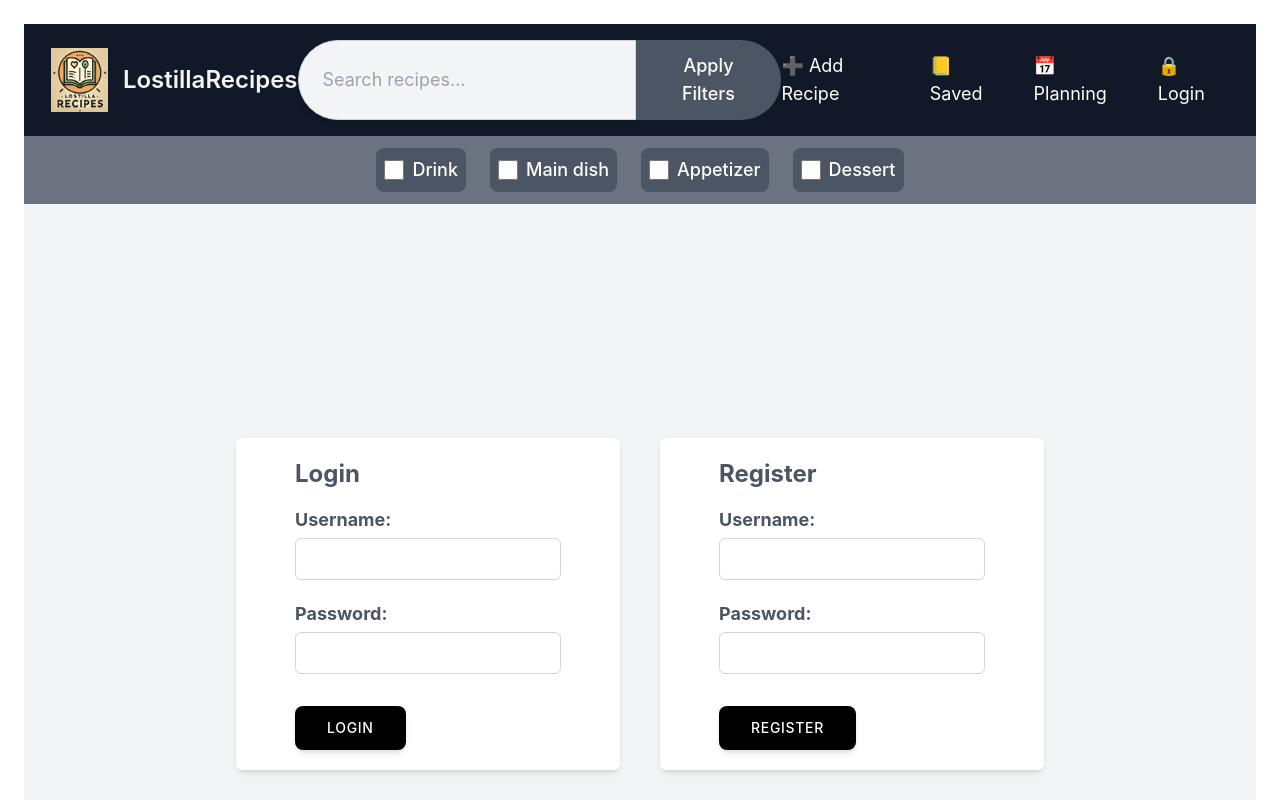
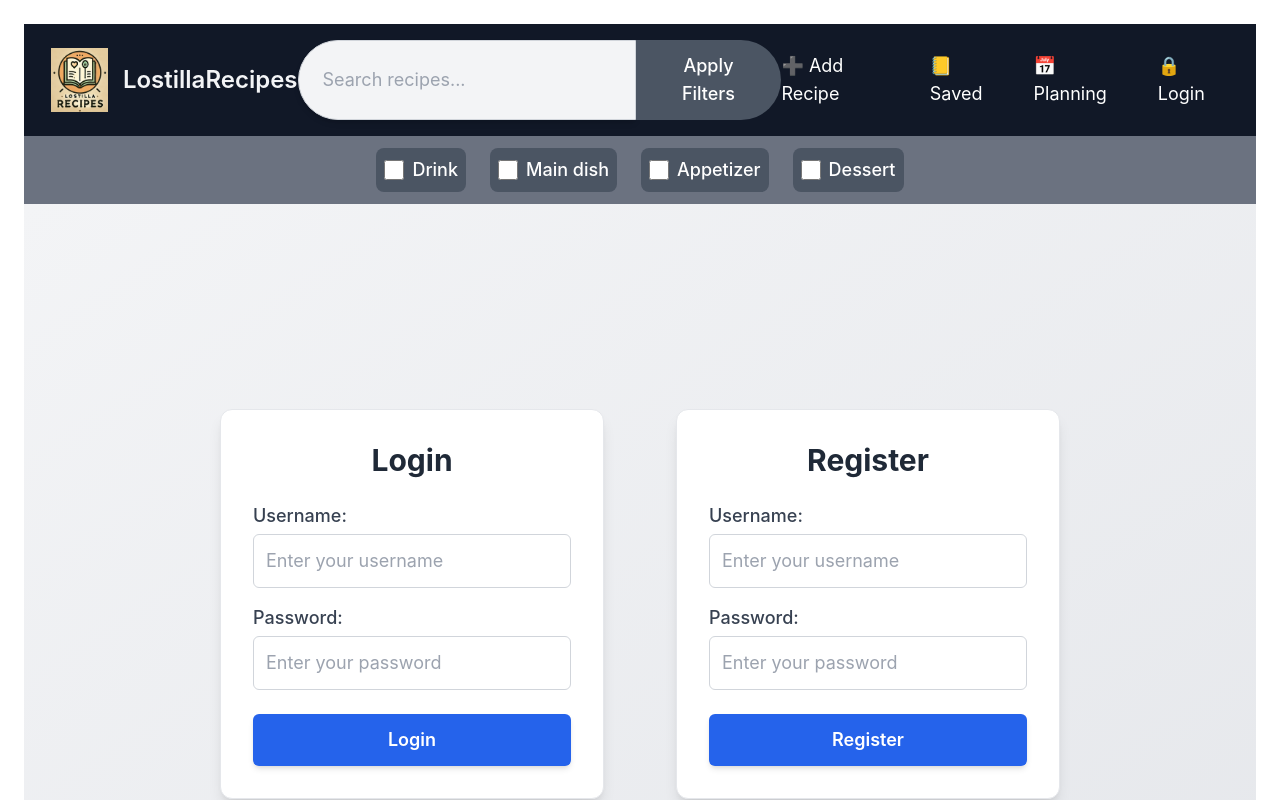
Before and after one commit to JuanjoCervilla/LostillaRecipes-App, a React (Create React App) app in the folder client/: page /auth in a window 1280 px wide. Shown: the top 800 px of the page. Built offline with nearby package versions, Linux system fonts and the light colour scheme; no server answers.

Commit message:
auth page new style

```diff
--- a/client/src/components/navbar/index.jsx
+++ b/client/src/components/navbar/index.jsx
@@ -61,7 +61,7 @@ export default function Navbar() {
           onChange={(event) => setSearchParam(event.target.value)}
           placeholder="Search recipes..."
           className="flex-grow bg-gray-100 p-3 px-6 rounded-l-full outline-none shadow-md border border-gray-300
-                    transition focus:ring-2 focus:ring-blue-500"
+                    transition focus:ring-2 focus:ring-blue-500 text-black"
         />
         <button
           type="submit"
@@ -128,6 +128,5 @@ export default function Navbar() {
     </div>
   </div>
 </div>
-
   );
 }
--- a/client/src/pages/auth/index.jsx
+++ b/client/src/pages/auth/index.jsx
@@ -3,24 +3,63 @@ import axios from "axios";
 import { useCookies } from "react-cookie";
 import { useNavigate } from "react-router-dom";
 
+// Reusable Form Component for Login and Register
+const AuthForm = ({ title, onSubmit, username, setUsername, password, setPassword, buttonText }) => (
+  <div className="flex flex-col justify-center items-center p-8 bg-white rounded-xl shadow-lg m-5 w-96 border border-gray-200">
+    <form onSubmit={onSubmit} className="w-full">
+      <h2 className="text-3xl font-bold text-center text-gray-800 mb-6">{title}</h2>
 
+      {/* Username Field */}
+      <div className="flex flex-col mb-4">
+        <label htmlFor="username" className="font-medium text-gray-700 mb-1">Username:</label>
+        <input
+          type="text"
+          id="username"
+          value={username}
+          onChange={(event) => setUsername(event.target.value)}
+          placeholder="Enter your username"
+          className="p-3 rounded-md border border-gray-300 focus:ring-2 focus:ring-blue-500 focus:outline-none text-gray-800"
+        />
+      </div>
+
+      {/* Password Field */}
+      <div className="flex flex-col mb-6">
+        <label htmlFor="password" className="font-medium text-gray-700 mb-1">Password:</label>
+        <input
+          type="password"
+          id="password"
+          value={password}
+          onChange={(event) => setPassword(event.target.value)}
+          placeholder="Enter your password"
+          className="p-3 rounded-md border border-gray-300 focus:ring-2 focus:ring-blue-500 focus:outline-none text-gray-800"
+        />
+      </div>
+
+      {/* Submit Button */}
+      <button
+        type="submit"
+        className="w-full bg-blue-600 hover:bg-blue-700 text-white font-semibold py-3 rounded-md shadow-md transition duration-200"
+      >
+        {buttonText}
+      </button>
+    </form>
+  </div>
+);
+
+// Login Component
 const Login = () => {
   const [_, setCookies] = useCookies(["access_token"]);
-
   const [username, setUsername] = useState("");
   const [password, setPassword] = useState("");
-
   const navigate = useNavigate();
 
   const handleSubmit = async (event) => {
     event.preventDefault();
-
     try {
       const result = await axios.post("http://localhost:3001/auth/login", {
         username,
         password,
       });
-
       setCookies("access_token", result.data.token);
       window.localStorage.setItem("userID", result.data.userID);
       navigate("/");
@@ -30,51 +69,22 @@ const Login = () => {
   };
 
   return (
-      <div className="flex flex-col justify-center items-center p-5 bg-white rounded-md shadow-md m-5 w-96">
-        <form onSubmit={handleSubmit}>
-          <h2 className="mt-0 text-2xl font-bold mb-4">Login</h2>
-          <div className="flex flex-col mb-5">
-            <label htmlFor="username" className="font-bold mb-1">
-              Username:
-            </label>
-            <input
-              type="text"
-              id="username"
-              value={username}
-              onChange={(event) => setUsername(event.target.value)}
-              className="p-2 text-base rounded-md border border-gray-300"
-            />
-          </div>
-          <div className="flex flex-col mb-5">
-            <label htmlFor="password" className="font-bold mb-1">
-              Password:
-            </label>
-            <input
-              type="password"
-              id="password"
-              value={password}
-              onChange={(event) => setPassword(event.target.value)}
-              className="p-2 text-base rounded-md border border-gray-300"
-            />
-          </div>
-          <button
-            className="p-3 px-8 rounded-lg text-sm uppercase font-medium tracking-wider mt-3 inline-block shadow-md bg-black text-white"
-            type="submit"
-          >
-            Login
-          </button>
-        </form>
-      </div>
+    <AuthForm
+      title="Login"
+      onSubmit={handleSubmit}
+      username={username}
+      setUsername={setUsername}
+      password={password}
+      setPassword={setPassword}
+      buttonText="Login"
+    />
   );
 };
 
+// Register Component
 const Register = () => {
   const [username, setUsername] = useState("");
   const [password, setPassword] = useState("");
-
-  const [_, setCookies] = useCookies(["access_token"]);
-  const navigate = useNavigate();
-
   const handleSubmit = async (event) => {
     event.preventDefault();
     try {
@@ -89,49 +99,26 @@ const Register = () => {
   };
 
   return (
-      <div className="flex flex-col justify-center items-center p-5 bg-white rounded-md shadow-md m-5 w-96">
-        <form onSubmit={handleSubmit}>
-          <h2 className="mt-0 text-2xl font-bold mb-4">Register</h2>
-          <div className="flex flex-col mb-5">
-            <label htmlFor="username" className="font-bold mb-1">
-              Username:
-            </label>
-            <input
-              type="text"
-              id="username"
-              value={username}
-              onChange={(event) => setUsername(event.target.value)}
-              className="p-2 text-base rounded-md border border-gray-300"
-            />
-          </div>
-          <div className="flex flex-col mb-5">
-            <label htmlFor="password" className="font-bold mb-1">
-              Password:
-            </label>
-            <input
-              type="password"
-              id="password"
-              value={password}
-              onChange={(event) => setPassword(event.target.value)}
-              className="p-2 text-base rounded-md border border-gray-300"
-            />
-          </div>
-          <button
-            className="p-3 px-8 rounded-lg text-sm uppercase font-medium tracking-wider mt-3 inline-block shadow-md bg-black text-white"
-            type="submit"
-          >
-            Register
-          </button>
-        </form>
-      </div>
+    <AuthForm
+      title="Register"
+      onSubmit={handleSubmit}
+      username={username}
+      setUsername={setUsername}
+      password={password}
+      setPassword={setPassword}
+      buttonText="Register"
+    />
   );
 };
 
+// Auth Page
 export default function Auth() {
   return (
-    <div className="flex justify-center items-center h-screen bg-gray-100">
-      <Login />
-      <Register />
+    <div className="flex justify-center items-center h-screen bg-gradient-to-br from-gray-100 to-gray-200">
+      <div className="flex flex-col sm:flex-row items-center gap-8">
+        <Login />
+        <Register />
+      </div>
     </div>
   );
 }
```
